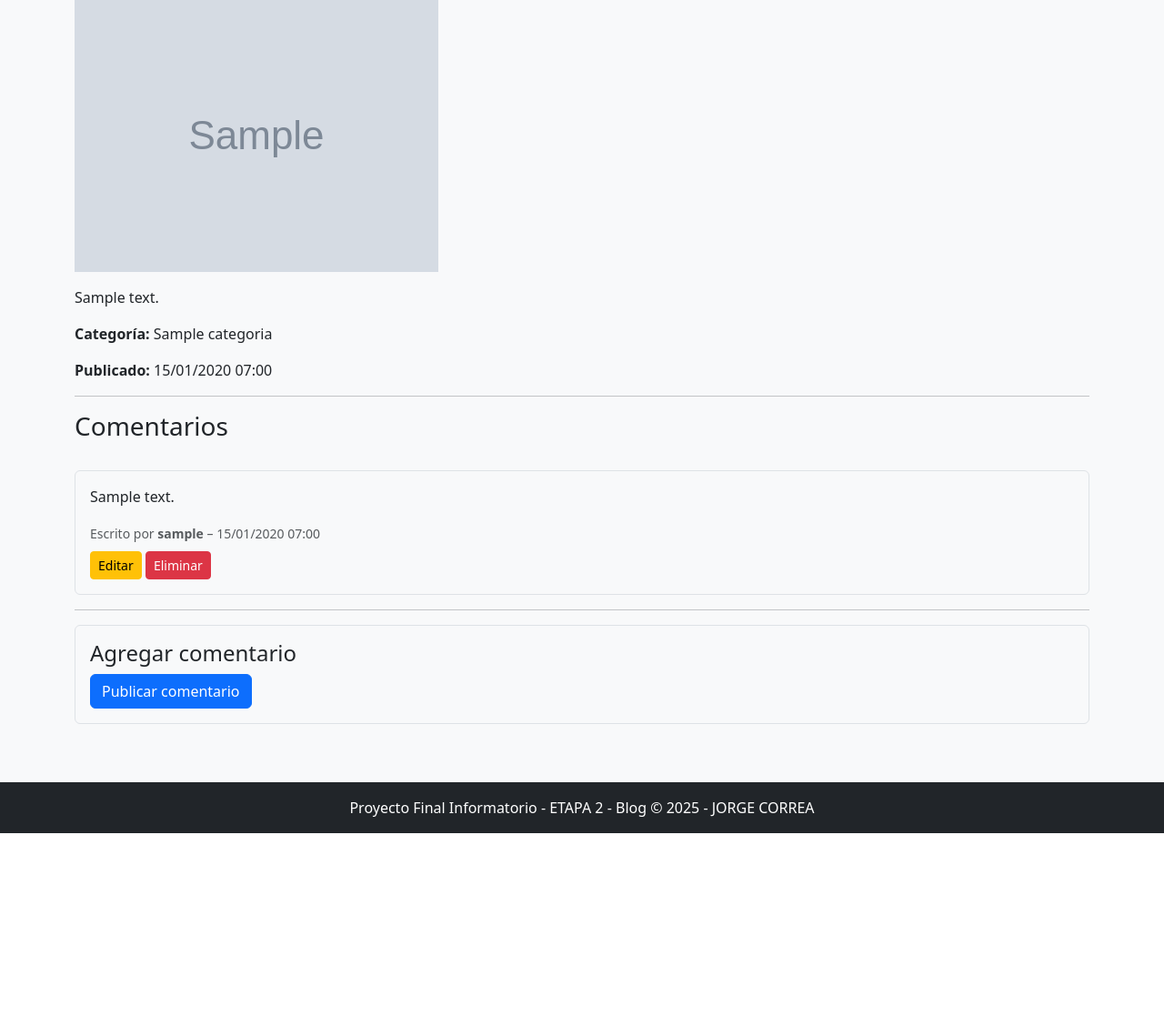
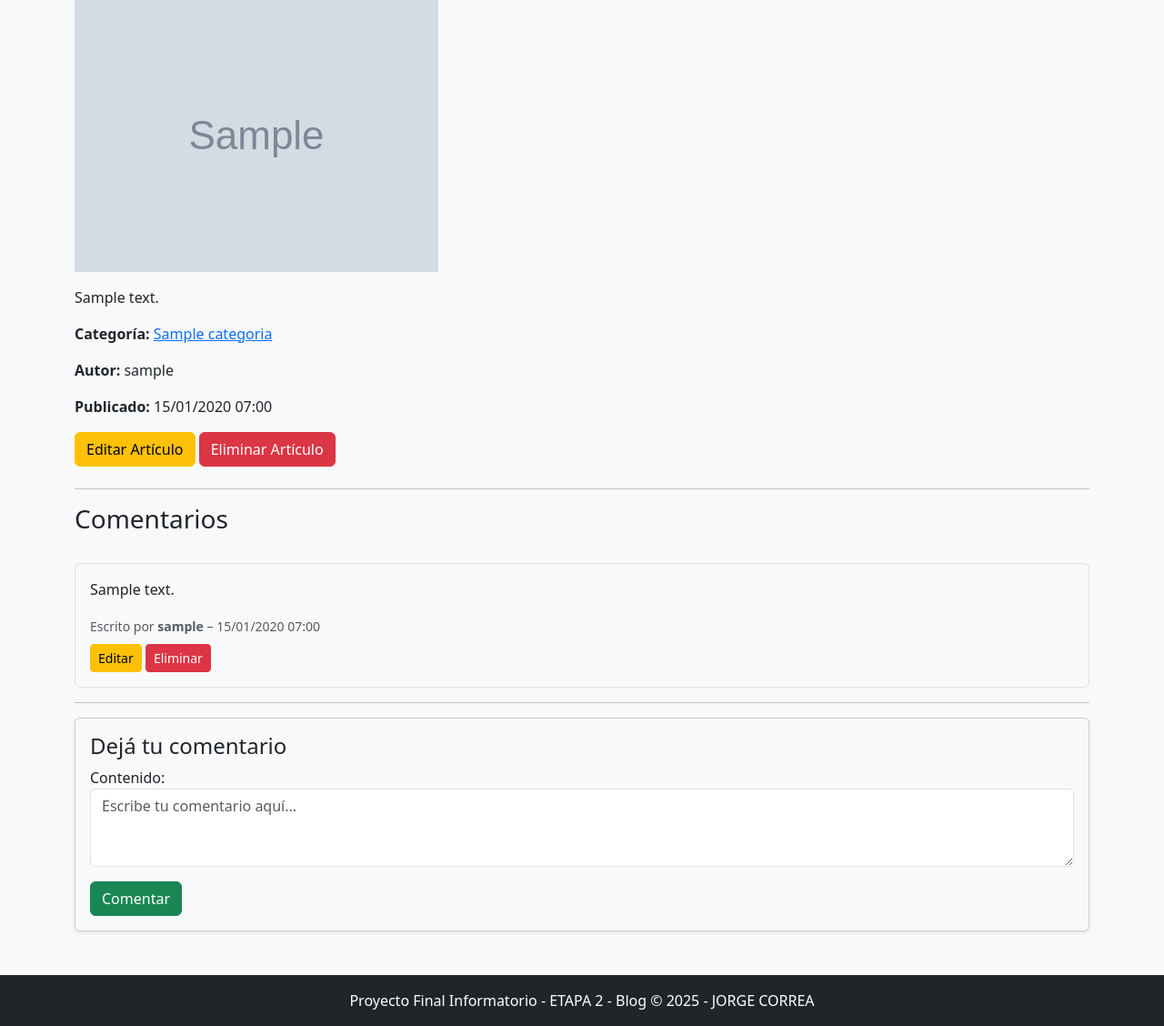
Before and after one commit to JorchC/Informatorio-Blog-Entrega_parcial_1, a Django app: page /posts/1/ in a window 1280 px wide. Shown: the part 254-1382 px from the top of the page at 91% size. Before the commit the page ends 1170 px from the top, so only its background shows below. Run offline with Django 5.2, Linux system fonts and the light colour scheme; a user stored in the database is signed in; tables that the repository leaves empty hold one stand-in row (values such as "Sample post"); grey boxes marked "Sample" are stand-in pictures.

Commit message:
actualizacion de rutas y nombres de comentarios

```diff
--- a/primer_proyecto/apps/posts/urls.py
+++ b/primer_proyecto/apps/posts/urls.py
@@ -10,6 +10,7 @@ from .views import (
     CategoriaUpdateView,
     CategoriaDeleteView,
     CategoriaPostsView,
+    ComentarioCreateView,
     ComentarioUpdateView,
     ComentarioDeleteView,
 )
@@ -25,9 +26,8 @@ urlpatterns = [
     path("editar/<int:pk>/", PostUpdateView.as_view(), name="editar_post"),
     path("eliminar/<int:pk>/", PostDeleteView.as_view(), name="eliminar_post"),
 
-    # Detalle (Esta ruta también maneja la creación de comentarios)
+    # Detalle del Post (PÚBLICO)
     path("<int:pk>/", PostDetailView.as_view(), name="detalle_post"),
-
 
 
     # CATEGORÍAS (ADMIN COLABORADOR)
@@ -43,8 +43,10 @@ urlpatterns = [
     path("categoria/<int:pk>/", CategoriaPostsView.as_view(), name="posts_por_categoria"),
 
 
-    # --- COMENTARIOS (ADMIN AUTOR O COLABORADOR) ---
-    # Rutas para editar y eliminar comentarios específicos por su PK
+    # COMENTARIOS
+    # Recibe el pk del post y llama a la vista de creación de comentarios
+    path("post/<int:pk_post>/comentar/", ComentarioCreateView.as_view(), name="agregar_comentario"),
+    # Reciben el pk del comentario a editar/eliminar
     path("comentario/editar/<int:pk>/", ComentarioUpdateView.as_view(), name="editar_comentario"),
     path("comentario/eliminar/<int:pk>/", ComentarioDeleteView.as_view(), name="eliminar_comentario"),
 ]
--- a/primer_proyecto/templates/posts/detalle_post.html
+++ b/primer_proyecto/templates/posts/detalle_post.html
@@ -9,14 +9,31 @@
 
 <hr>
 
+<!--Imagen principal -->
 {% if post.imagen %}
     <img src="{{ post.imagen.url }}" class="img-fluid mb-3">
 {% endif %}
 
-<p>{{ post.texto }}</p>
+<!-- Contenido del post -->
+<p>{{ post.texto|linebreaksbr }}</p>
 
-<p><strong>Categoría:</strong> {{ post.categoria }}</p>
+<p><strong>Categoría:</strong> <a href="{% url 'posts:posts_por_categoria' post.categoria.pk %}">{{ post.categoria }}</a></p>
+<p><strong>Autor:</strong> {{ post.autor.username }}</p>
 <p><strong>Publicado:</strong> {{ post.publicado|date:"d/m/Y H:i" }}</p>
+
+<!-- Botones de edición/eliminación para el autor del post -->
+{% if request.user.is_authenticated and post.autor == request.user %}
+    <div class="mb-4">
+        <a href="{% url 'posts:editar_post' post.pk %}"
+           class="btn btn-warning">
+            Editar Artículo
+        </a>
+        <a href="{% url 'posts:eliminar_post' post.pk %}"
+           class="btn btn-danger">
+            Eliminar Artículo
+        </a>
+    </div>
+{% endif %}
 
 <hr>
 
@@ -35,15 +52,22 @@
         </small>
 
         {% if request.user.is_authenticated %}
-            {# Corrección: Usamos la variable 'es_colaborador' pre-calculada en views.py #}
+            <!-- Se puede editar/eliminar si es el autor O si es un Colaborador -->
             {% if comentario.autor == request.user or es_colaborador %}
                 <div class="mt-2">
-                    <a href="{% url 'posts:editar_comentario' comentario.pk %}" class="btn btn-sm btn-warning">Editar</a>
-                    <a href="{% url 'posts:eliminar_comentario' comentario.pk %}" class="btn btn-sm btn-danger">Eliminar</a>
+                    <a href="{% url 'posts:editar_comentario' comentario.pk %}"
+                       class="btn btn-sm btn-warning">
+                        Editar
+                    </a>
+                    <a href="{% url 'posts:eliminar_comentario' comentario.pk %}"
+                       class="btn btn-sm btn-danger">
+                        Eliminar
+                    </a>
                 </div>
             {% endif %}
         {% endif %}
-        </div>
+
+    </div>
 
 {% empty %}
     <p>No hay comentarios todavía. ¡Sé el primero en comentar!</p>
@@ -53,23 +77,21 @@
 
 {% if request.user.is_authenticated %}
 
-    <div class="border p-3 mb-3 rounded bg-light">
-        <h4>Agregar comentario</h4>
+    <div class="card p-3 shadow-sm bg-light">
+        <h4>Dejá tu comentario</h4>
 
-        <form method="POST">
+        <form method="POST" action="{% url 'posts:agregar_comentario' post.pk %}">
             {% csrf_token %}
-            {# form_comentario contiene el ComentarioForm instanciado en PostDetailView #}
-            {{ form_comentario.as_p }}
+            {{ form.as_p }}
 
-            <button type="submit" class="btn btn-primary">Publicar comentario</button>
+            <button type="submit" class="btn btn-success">Comentar</button>
         </form>
     </div>
 
 {% else %}
-    <p>
-        <a href="{% url 'usuarios:login' %}">Iniciá sesión</a> para comentar.
-    </p>
+    <div class="alert alert-info text-center">
+        Debes <a href="{% url 'usuarios:login' %}">Iniciar sesión</a> para comentar.
+    </div>
 {% endif %}
 
-
 {% endblock %}
```
